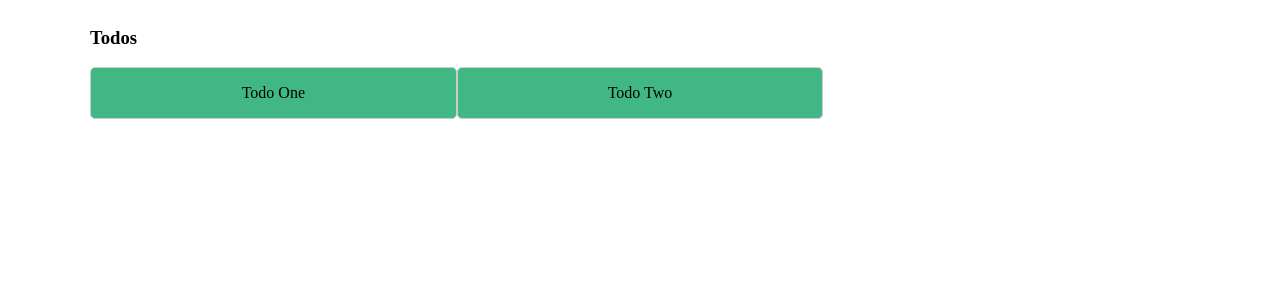
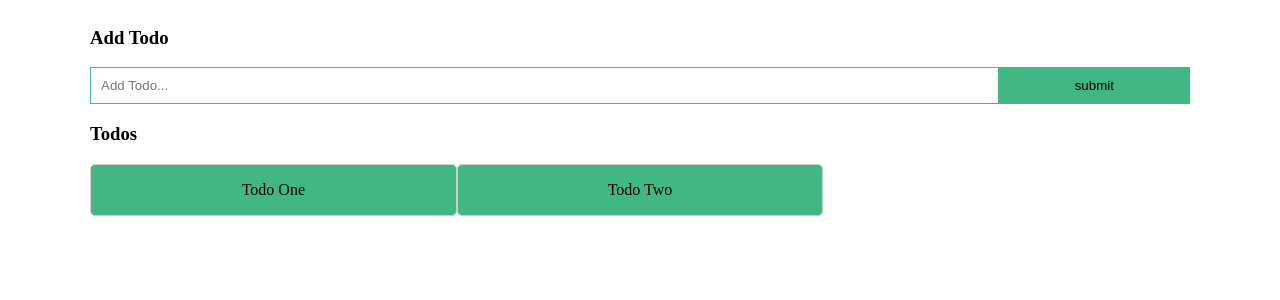
Before and after one commit to TechLounge777/Vuex-Todo-app, a Vue app: page / in a window 1280 px wide. Shown: the top 300 px of the page. Built offline with nearby package versions, Linux system fonts and the light colour scheme; no server answers.

Commit message:
added the form

```diff
--- a/src/App.vue
+++ b/src/App.vue
@@ -1,6 +1,7 @@
 <template>
   <div id="app">
     <div class="container">
+      <AddTodo />
       <Todos />
     </div>
   </div>
@@ -8,11 +9,13 @@
 
 <script>
 import Todos from './components/Todos.vue'
+import AddTodo from './components/AddTodo.vue'
 
 export default {
   name: 'App',
   components: {
-      Todos
+      Todos,
+      AddTodo
   }
 }
 </script>
--- /dev/null
+++ b/src/components/AddTodo.vue
@@ -0,0 +1,43 @@
+<template>
+    <div>
+        <h3>Add Todo</h3>
+        <div class="add">
+            <form>
+                <input type="text" v-model="title" placeholder="Add Todo...">
+                <input type="submit" value="submit">
+            </form>
+        </div>
+    </div>
+</template>
+
+
+<script>
+export default {
+    name:"AddTodo"
+}
+</script>
+
+<style scoped>
+    form {
+        display:flex;
+    }
+
+    input[type="text"] {
+        flex: 10;
+        padding: 10px;
+        border: 1px solid #41b883;
+        outline: 0;
+    }
+
+    input[type="submit"] {
+        flex: 2;
+        background: #41b883;
+        color: fff;
+        border: 1px #41b883 solid;
+        cursor: pointer;
+    }
+
+
+
+
+</style>
```
Also changed, not shown: src/components/HelloWorld.vue (deleted, +0 -58 lines), src/components/Todos.vue (line endings or trailing spaces).
